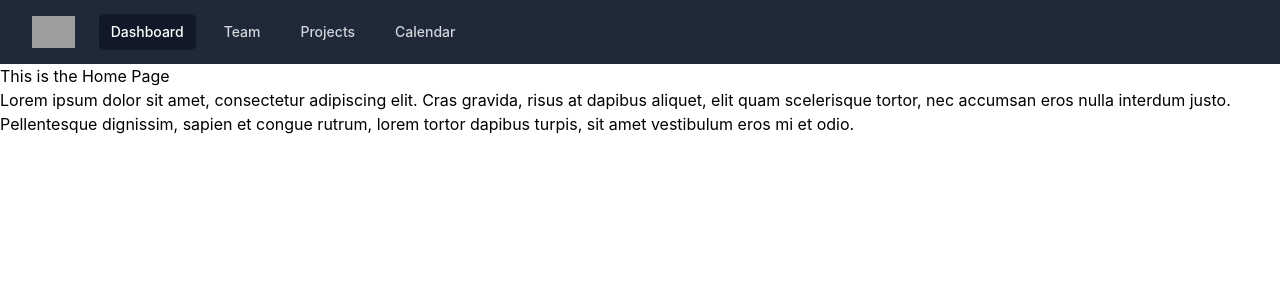
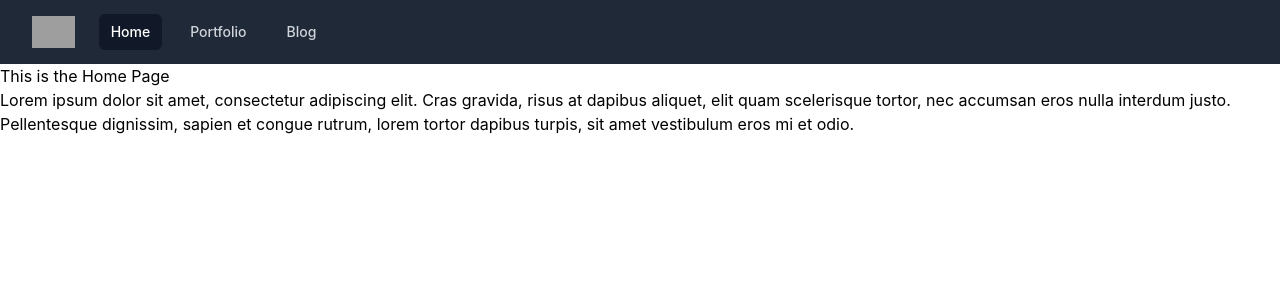
Before and after one commit to fasaya/personal-web-2023, a React (Create React App) app: page / in a window 1280 px wide. Shown: the top 300 px of the page. Built offline with nearby package versions, Linux system fonts and the light colour scheme; grey boxes are pictures that could not be loaded.

Commit message:
set active menu on navbar

```diff
--- a/src/Components/Navbar.js
+++ b/src/Components/Navbar.js
@@ -1,5 +1,6 @@
 import React, { useState } from "react";
 import { NavLink } from "react-router-dom";
+import { useLocation, matchPath } from "react-router";
 
 export default function Navbar() {
 	// componentDidMount() {
@@ -12,8 +13,19 @@ export default function Navbar() {
 	// 	// 	});
 	// 	// document.querySelector("body").classList.add("loaded");
 	// }
+	const [isMobileMenuOpen, setMobileMenuOpen] = useState(false);
 
-	const [isMobileMenuOpen, setMobileMenuOpen] = useState(false);
+	const navigation = [
+		{ name: "Home", href: "/", current: true },
+		{ name: "Portfolio", href: "/portfolio", current: false },
+		{ name: "Blog", href: "/blog", current: false },
+	];
+
+	const location = useLocation();
+
+	function classNames(...classes) {
+		return classes.filter(Boolean).join(" ");
+	}
 
 	return (
 		// <nav
@@ -145,37 +157,32 @@ export default function Navbar() {
 							</div>
 							<div className="hidden sm:ml-6 sm:block">
 								<div className="flex space-x-4">
-									{/* Current: "bg-gray-900 text-white", Default: "text-gray-300 hover:bg-gray-700 hover:text-white" */}
-									<a
-										href="#"
-										className="bg-gray-900 text-white px-3 py-2 rounded-md text-sm font-medium"
-										aria-current="page"
-									>
-										Dashboard
-									</a>
-									<a
-										href="#"
-										className="text-gray-300 hover:bg-gray-700 hover:text-white px-3 py-2 rounded-md text-sm font-medium"
-									>
-										Team
-									</a>
-									<a
-										href="#"
-										className="text-gray-300 hover:bg-gray-700 hover:text-white px-3 py-2 rounded-md text-sm font-medium"
-									>
-										Projects
-									</a>
-									<a
-										href="#"
-										className="text-gray-300 hover:bg-gray-700 hover:text-white px-3 py-2 rounded-md text-sm font-medium"
-									>
-										Calendar
-									</a>
+									{/* Current: "bg-gray-900 text-white",
+									 Default: "text-gray-300 hover:bg-gray-700 hover:text-white" */}
+									{navigation.map((item) => (
+										<NavLink
+											key={item.name}
+											className={classNames(
+												matchPath(
+													{ path: item.href },
+													location.pathname
+												)
+													? // true
+													  "bg-gray-900 text-white"
+													: "text-gray-300 hover:bg-gray-700 hover:text-white",
+												"px-3 py-2 rounded-md text-sm font-medium"
+											)}
+											to={item.href}
+										>
+											{item.name}
+										</NavLink>
+									))}
 								</div>
 							</div>
 						</div>
 					</div>
 				</div>
+
 				{/* Mobile menu, show/hide based on menu state. */}
 				<div
 					className={isMobileMenuOpen ? "block" : "hidden"}
@@ -183,31 +190,25 @@ export default function Navbar() {
 				>
 					<div className="space-y-1 px-2 pt-2 pb-3">
 						{/* Current: "bg-gray-900 text-white", Default: "text-gray-300 hover:bg-gray-700 hover:text-white" */}
-						<a
-							href="#"
-							className="bg-gray-900 text-white block px-3 py-2 rounded-md text-base font-medium"
-							aria-current="page"
-						>
-							Dashboard
-						</a>
-						<a
-							href="#"
-							className="text-gray-300 hover:bg-gray-700 hover:text-white block px-3 py-2 rounded-md text-base font-medium"
-						>
-							Team
-						</a>
-						<a
-							href="#"
-							className="text-gray-300 hover:bg-gray-700 hover:text-white block px-3 py-2 rounded-md text-base font-medium"
-						>
-							Projects
-						</a>
-						<a
-							href="#"
-							className="text-gray-300 hover:bg-gray-700 hover:text-white block px-3 py-2 rounded-md text-base font-medium"
-						>
-							Calendar
-						</a>
+						{navigation.map((item) => (
+							<NavLink
+								key={item.name}
+								className={classNames(
+									matchPath(
+										{ path: item.href },
+										location.pathname
+									)
+										? // true
+										  "bg-gray-900 text-white"
+										: "text-gray-300 hover:bg-gray-700 hover:text-white",
+									"block px-3 py-2 rounded-md text-base font-medium"
+								)}
+								to={item.href}
+								onClick={() => setMobileMenuOpen(false)}
+							>
+								{item.name}
+							</NavLink>
+						))}
 					</div>
 				</div>
 			</nav>
```
